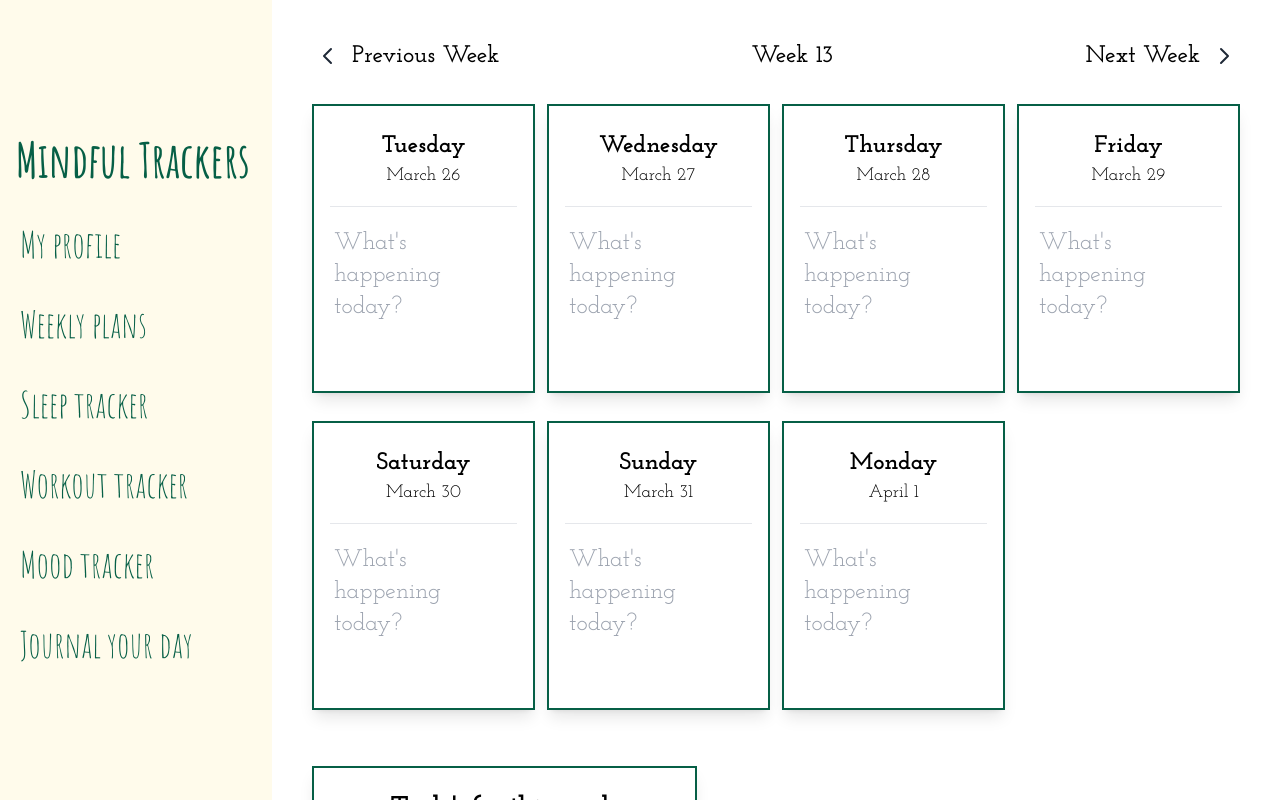
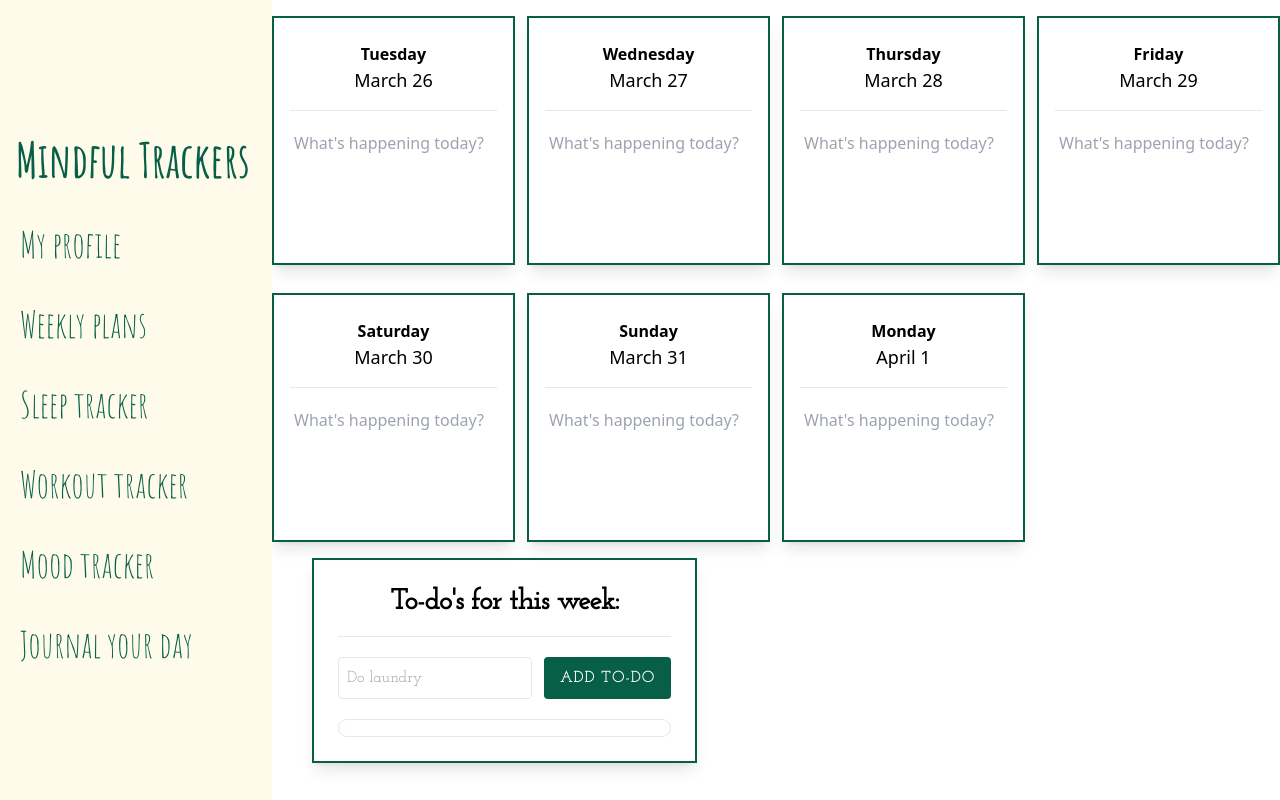
Before and after one commit to Homa212/Bullet-journal, a React (Vite) app in the folder MindfulTracks/: page /WeeklyPlanPage in a window 1280 px wide. Built offline with nearby package versions, Linux system fonts and the light colour scheme.

Commit message:
started with saving weeklyplans to the database

```diff
--- a/MindfulTracks/src/components/WeeklyPlanner.jsx
+++ b/MindfulTracks/src/components/WeeklyPlanner.jsx
@@ -1,27 +1,128 @@
-import React, { useState } from 'react';
+// import React, { useState } from 'react';
+
+// const WeeklyPlanner = () => {
+//   const [weekStartDate, setWeekStartDate] = useState(new Date());
+
+//   const startOfWeek = (date) => {
+//     const day = date.getDay() || 7;
+//     if (day !== 1) date.setHours(-24 * (day - 1));
+//     return date;
+//   };
+
+//   const changeWeek = (increment) => {
+//     const newDate = new Date(weekStartDate);
+//     newDate.setDate(newDate.getDate() + (7 * increment));
+
+//     setWeekStartDate(newDate);
+//   };
+
+//   const getISOWeek = (date) => {
+//     const d = new Date(date);
+//     d.setHours(0, 0, 0, 0);
+//     d.setDate(d.getDate() + 3 - (d.getDay() + 6) % 7);
+//     const yearStart = new Date(d.getFullYear(), 0, 1);
+//     return Math.ceil((((d - yearStart) / 86400000) + 1) / 7);
+//   };
+
+//   const days = [];
+//   const currentDate = new Date(weekStartDate);
+//   for (let i = 0; i < 7; i++) {
+//     days.push(new Date(currentDate));
+//     currentDate.setDate(currentDate.getDate() + 1);
+//   }
+
+//   return (
+//     <div>
+//       <div className="flex flex-col sm:px-5 md:px-10 py-10 xl:text-2xl lg:text-xl md:text-2xl sm:text-lg font-josefin">
+//         <div className="flex justify-between items-center mb-4 font-semibold">
+
+//           <button onClick={() => changeWeek(-1)} className="relative flex gap-3 items-center cursor-pointer transition-all duration-500 before:content-['']
+//           before:absolute before:-bottom-1 before:-left-0 before:w-0 before:h-0.5 before:rounded-full before:opacity-0
+//           before:transistion-all before:duration-500 before:bg-gradient-to-r before:from-emerald-700 before:via-emerald-600
+//           before:to-green-50 hover:before:w-full hover:before:opacity-100 px-1">
+//           <svg class="w-6 h-6 text-gray-800 dark:text-white" aria-hidden="true" xmlns="http://www.w3.org/2000/svg" width="24"
+//           height="24" fill="none" viewBox="0 0 24 24"><path stroke="currentColor" stroke-linecap="round" stroke-linejoin="round" stroke-width="2" d="m15 19-7-7 7-7"/>
+//           </svg>Previous Week</button>
+
+//           <h2>Week {getISOWeek(weekStartDate)}</h2>
+
+//           <button onClick={() => changeWeek(1)} className="relative flex gap-3 items-center cursor-pointer transition-all duration-500 before:content-['']
+//           before:absolute before:-bottom-1 before:-left-0 before:w-0 before:h-0.5 before:rounded-full before:opacity-0
+//           before:transistion-all before:duration-500 before:bg-gradient-to-l before:from-emerald-700 before:via-emerald-600
+//           before:to-green-50 hover:before:w-full hover:before:opacity-100 px-1 ">
+//           Next Week<svg class="w-6 h-6 text-gray-800 dark:text-white" aria-hidden="true" xmlns="http://www.w3.org/2000/svg" width="24"
+//           height="24" fill="none" viewBox="0 0 24 24"><path stroke="currentColor" stroke-linecap="round" stroke-linejoin="round" stroke-width="2" d="m9 5 7 7-7 7"/>
+//           </svg></button>
+//         </div>
+
+//         <div className="grid xl:grid-cols-4 lg:grid-cols-3 md:grid-cols-2 sm:grid-cols-1 w-full gap-3 h-fit">
+//           {days.map((day, index) => (
+//             <div key={index} className="p-4 mt-4 text-center flex flex-col border-2 border-emerald-800 shadow-lg">
+//               <div className="rounded-lg p-2">
+//                 <h3 className="font-bold">{day.toLocaleDateString('en-US', { weekday: 'long' })}</h3>
+//                 <p className="text-lg mb-2">{day.toLocaleDateString('en-US', { month: 'long', day: 'numeric' })}</p>
+//               </div>
+//               <hr />
+//               <textarea
+//                 className="p-1 border-none resize-none rounded-lg outline-none my-4"
+//                 rows={4}
+//                 maxLength={150}
+//                 placeholder="What's happening today?"
+//               ></textarea>
+//             </div>
+//           ))}
+//         </div>
+//       </div>
+//     </div>
+//   );
+// };
+
+// export default WeeklyPlanner;
+
+
+import React, { useState, useEffect } from 'react';
 
 const WeeklyPlanner = () => {
   const [weekStartDate, setWeekStartDate] = useState(new Date());
+  const [inputs, setInputs] = useState({}); // Step 1: State for storing inputs
 
-  const startOfWeek = (date) => {
-    const day = date.getDay() || 7;
-    if (day !== 1) date.setHours(-24 * (day - 1));
-    return date;
+  // Step 2: Debounce function
+  const debounce = (func, wait) => {
+    let timeout;
+    return function executedFunction(...args) {
+      const later = () => {
+        clearTimeout(timeout);
+        func(...args);
+      };
+      clearTimeout(timeout);
+      timeout = setTimeout(later, wait);
+    };
   };
 
-  const changeWeek = (increment) => {
-    const newDate = new Date(weekStartDate);
-    newDate.setDate(newDate.getDate() + (7 * increment));
-    setWeekStartDate(newDate);
+  useEffect(() => {
+    // Initialize inputs state with empty strings for each day of the week
+    const initialInputs = {};
+    const currentDate = new Date(weekStartDate);
+    for (let i = 0; i < 7; i++) {
+      initialInputs[currentDate.toISOString().split('T')[0]] = '';
+      currentDate.setDate(currentDate.getDate() + 1);
+    }
+    setInputs(initialInputs);
+  }, [weekStartDate]);
+
+  // Step 3: Save function (placeholder)
+  const saveToDatabase = (day, value) => {
+    console.log(`Saving '${value}' for ${day} to the database`);
+    // Implement actual save logic here
   };
 
-  const getISOWeek = (date) => {
-    const d = new Date(date);
-    d.setHours(0, 0, 0, 0);
-    d.setDate(d.getDate() + 3 - (d.getDay() + 6) % 7);
-    const yearStart = new Date(d.getFullYear(), 0, 1);
-    return Math.ceil((((d - yearStart) / 86400000) + 1) / 7);
+  const handleInputChange = (day, value) => {
+    setInputs((prev) => ({ ...prev, [day]: value }));
+    debounceSave(day, value);
   };
+
+  // Debounced save operation
+  const debounceSave = debounce(saveToDatabase, 5000);
 
   const days = [];
   const currentDate = new Date(weekStartDate);
@@ -32,28 +133,7 @@ const WeeklyPlanner = () => {
 
   return (
     <div>
-      <div className="flex flex-col sm:px-5 md:px-10 py-10 xl:text-2xl lg:text-xl md:text-2xl sm:text-lg font-josefin">
-        <div className="flex justify-between items-center mb-4 font-semibold">
-
-          <button onClick={() => changeWeek(-1)} className="relative flex gap-3 items-center cursor-pointer transition-all duration-500 before:content-['']
-          before:absolute before:-bottom-1 before:-left-0 before:w-0 before:h-0.5 before:rounded-full before:opacity-0
-          before:transistion-all before:duration-500 before:bg-gradient-to-r before:from-emerald-700 before:via-emerald-600
-          before:to-green-50 hover:before:w-full hover:before:opacity-100 px-1">
-          <svg class="w-6 h-6 text-gray-800 dark:text-white" aria-hidden="true" xmlns="http://www.w3.org/2000/svg" width="24"
-          height="24" fill="none" viewBox="0 0 24 24"><path stroke="currentColor" stroke-linecap="round" stroke-linejoin="round" stroke-width="2" d="m15 19-7-7 7-7"/>
-          </svg>Previous Week</button>
-
-          <h2>Week {getISOWeek(weekStartDate)}</h2>
-
-          <button onClick={() => changeWeek(1)} className="relative flex gap-3 items-center cursor-pointer transition-all duration-500 before:content-['']
-          before:absolute before:-bottom-1 before:-left-0 before:w-0 before:h-0.5 before:rounded-full before:opacity-0
-          before:transistion-all before:duration-500 before:bg-gradient-to-l before:from-emerald-700 before:via-emerald-600
-          before:to-green-50 hover:before:w-full hover:before:opacity-100 px-1 ">
-          Next Week<svg class="w-6 h-6 text-gray-800 dark:text-white" aria-hidden="true" xmlns="http://www.w3.org/2000/svg" width="24"
-          height="24" fill="none" viewBox="0 0 24 24"><path stroke="currentColor" stroke-linecap="round" stroke-linejoin="round" stroke-width="2" d="m9 5 7 7-7 7"/>
-          </svg></button>
-        </div>
-
+      {/* UI Code (unchanged) */}
       <div className="grid xl:grid-cols-4 lg:grid-cols-3 md:grid-cols-2 sm:grid-cols-1 w-full gap-3 h-fit">
         {days.map((day, index) => (
           <div key={index} className="p-4 mt-4 text-center flex flex-col border-2 border-emerald-800 shadow-lg">
@@ -67,10 +147,11 @@ const WeeklyPlanner = () => {
               rows={4}
               maxLength={150}
               placeholder="What's happening today?"
+              value={inputs[day.toISOString().split('T')[0]] || ''}
+              onChange={(e) => handleInputChange(day.toISOString().split('T')[0], e.target.value)}
             ></textarea>
           </div>
         ))}
-        </div>
       </div>
     </div>
   );
```
Lines whose indentation alone changed are shown as unchanged.
